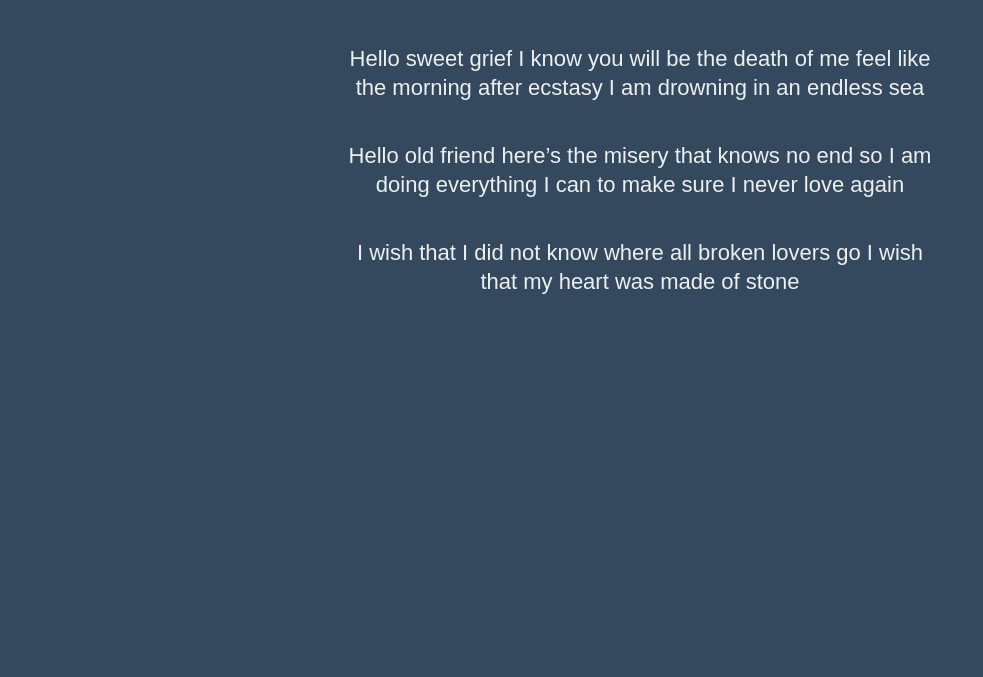
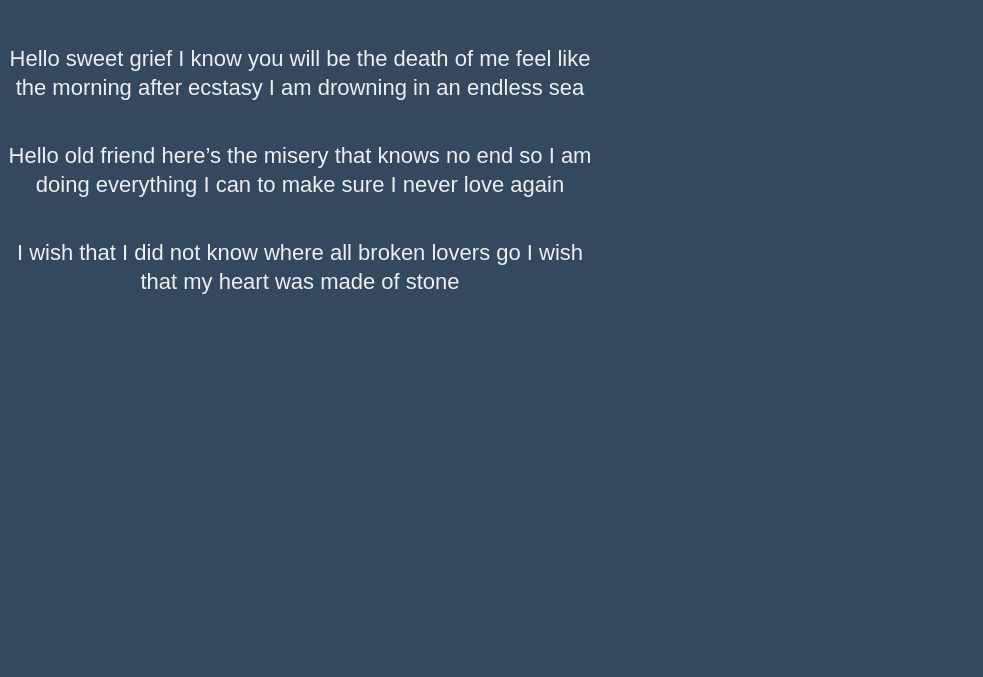
Before and after one commit to webseb00/learning-git-3, a plain HTML site: page index.html in a window 1280 px wide. Shown: the part 123-800 px from the top of the page, without its empty margins (0-983 px from the left). Drawn offline with Linux system fonts and the light colour scheme.

Commit message:
Update styles

```diff
--- a/style.css
+++ b/style.css
@@ -22,7 +22,7 @@ p {
 }
 
 .container {
-    margin: 0 auto;
+    margn: 50px auto;
     width: 100%;
     max-width: 600px;
     text-align: center;
```
